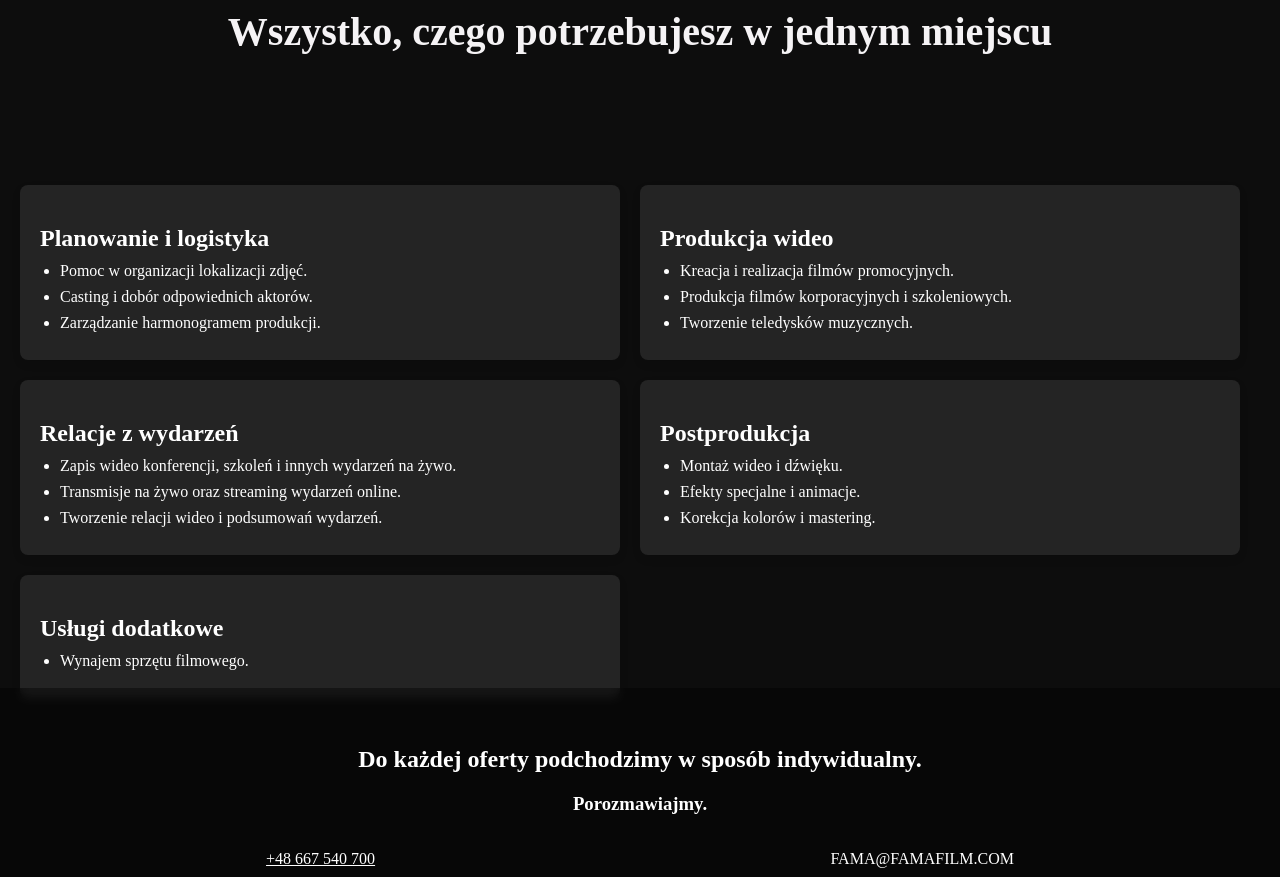
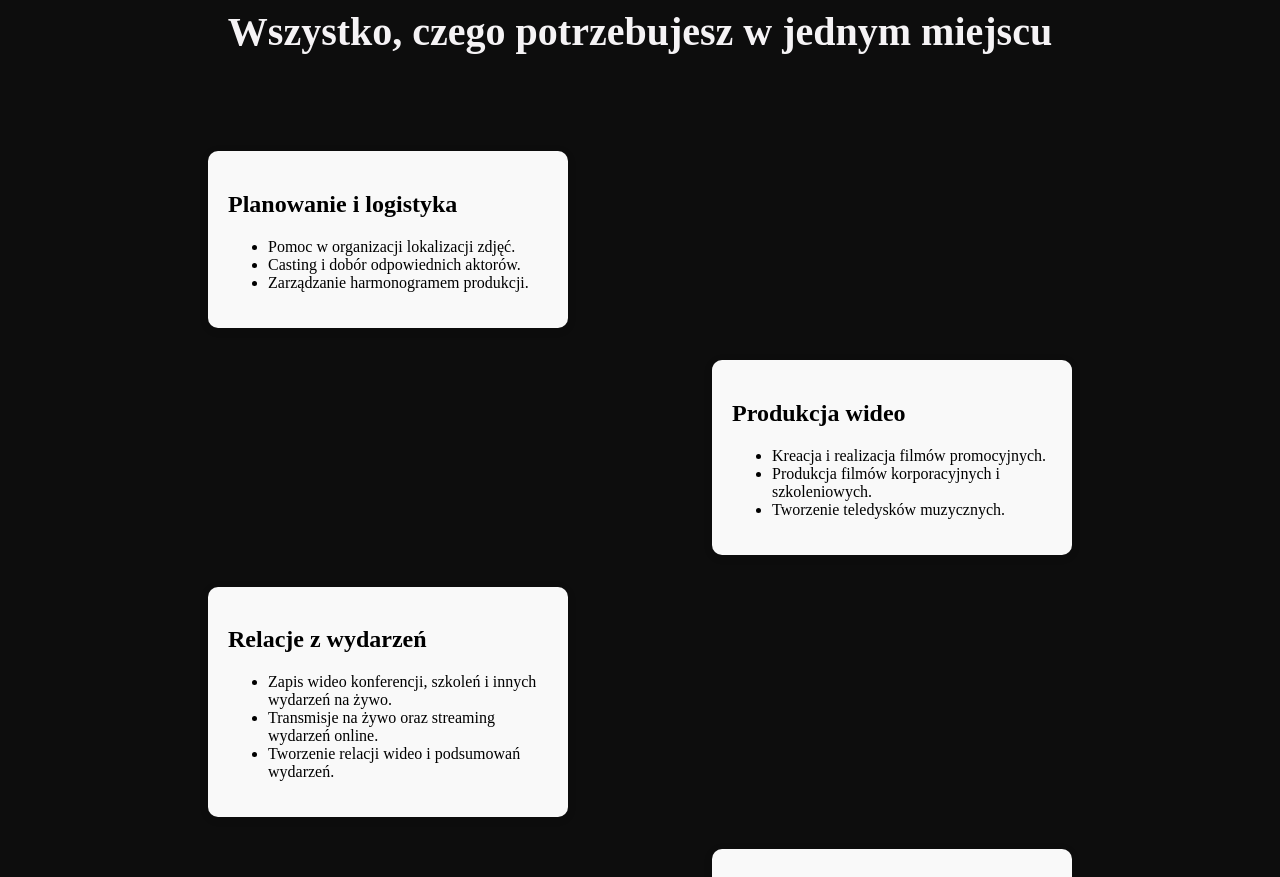
Before and after one commit to kkplak/FAMA, a React (Create React App) app: page /1/home in a window 1280 px wide. Shown: the part 1920-2797 px from the top of the page. Built offline with nearby package versions, Linux system fonts and the light colour scheme; a web font is replaced by a local one.

Commit message:
latest changes

```diff
--- a/src/App.css
+++ b/src/App.css
@@ -105,8 +105,11 @@ body {
 }
 /* NAVIGATION */
 
-.nar-bar {
-  /* backdrop-filter: blur(2px); */
+nav .nar-bar {
+  width: -moz-available; /* Firefox */
+  width: -webkit-fill-available !important; /* Chrome, Safari, Edge */
+  width: fill-available; /* Standard syntax (if supported) */
+  width: 100%; /* Fallback for unsupported browsers */
 }
 
 /* .links {
@@ -150,6 +153,7 @@ h1 {
 .language-container {
   position: absolute;
   right: 0;
+  margin-right: 5%;
   top: 0;
   padding: 2% 3%;
   color: white;
@@ -566,8 +570,8 @@ a {
 }
 
 .fade-in-up {
-  opacity: 1;
-  transform: translateY(0);
+  opacity: 1 !important;
+  transform: translateY(0) !important;
 }
 
 .video-box:hover {
@@ -691,50 +695,72 @@ html {
 
 .subtitles-container {
   position: absolute;
-  bottom: 5%;
+  bottom: 0;
   width: 100%;
 }
 
+.button-box-container {
+  opacity: 0;
+  transform: translateY(20px);
+  transition: opacity 0.5s ease-in-out, transform 0.5s ease-in-out;
+}
+
+.button-box-container.visible {
+  opacity: 1;
+  transform: translateY(0);
+}
+
 .offers-container {
+  width: 100%;
   display: flex;
   flex-wrap: wrap;
-  gap: 20px;
-  padding: 20px;
+  justify-content: center;
 }
 
+.card-wrapper:nth-child(even) {
+  justify-content: end;
+}
+.card-wrapper {
+  width: 70%;
+  display: flex;
+}
 .offer-card {
-  background-color: #7e7e7e35;
-  border-radius: 8px;
-  box-shadow: 0 4px 8px rgba(0, 0, 0, 0.1);
+  background-color: #f9f9f9;
   padding: 20px;
-  width: calc(50% - 20px);
-  box-sizing: border-box;
-  opacity: 1;
-  transform: translateY(30px);
-  transition: opacity 0.6s ease-out, transform 0.6s ease-out;
+  border-radius: 10px;
+  box-shadow: 0 2px 10px rgba(0, 0, 0, 0.1);
+  opacity: 0;
+  transform: translateY(50px);
+  transition: opacity 0.8s ease, transform 0.8s ease;
+  margin: 1rem;
+  width: 20rem;
 }
 
-.offer-title {
-  font-size: 1.5rem;
-  color: #ffffff;
-  margin-bottom: 10px;
-  position: relative;
+.offer-card:hover {
+  transform: scale(1.05);
+  box-shadow: 0 4px 20px rgba(0, 0, 0, 0.15);
 }
 
-.offer-list {
-  list-style-type: disc;
-  margin: 0;
-  padding-left: 20px;
+.wrapper {
+  width: 100%;
+  height: 30%;
+  position: fixed;
+  top: 50%;
+  left: 50%;
+  transform: translateX(-50%) translateY(-50%);
 }
 
-.offer-item {
-  margin-bottom: 8px;
-  color: #ffffff;
+.container {
+  width: 100%;
+  height: 100%;
+  overflow: hidden;
+  background: rgba(255, 255, 255, 0.2);
+  border-radius: 30px;
 }
 
-/* Responsive design */
-@media (max-width: 768px) {
-  .offer-card {
-    width: calc(100% - 20px);
-  }
+.item {
+  width: inherit;
+  height: inherit;
+  background: white;
+  transform-origin: 50% 100%;
 }
--- a/src/components/Footer/Footer.css
+++ b/src/components/Footer/Footer.css
@@ -26,6 +26,8 @@
 }
 
 .contact-text {
+  margin: 7rem 0 5rem;
+  color: #fff;
   z-index: 15;
   width: 100%;
   display: block;
--- a/src/components/Footer/Footer.tsx
+++ b/src/components/Footer/Footer.tsx
@@ -12,13 +12,9 @@ const Layout: React.FC = () => {
       <Outlet />
       <footer id="contact">
         <div className="contact">
-          <div className="contact-text">
-            <h2>{t("contactH2")}</h2>
-            <h3>{t("contactH3")}</h3>
-          </div>
           <div className="contact-people">
             <a href={`tel:${t("famaPhone")}`}>{t("famaPhone")}</a>
-            <p>{t("famaMail")}</p>
+            <a href="mailto:fama@famafilm.com">{t("famaMail")}</a>
           </div>
         </div>
       </footer>
--- a/src/components/NavBar/NavBar.jsx
+++ b/src/components/NavBar/NavBar.jsx
@@ -124,7 +124,7 @@ const NavBar = () => {
     zIndex: 1000,
     transition: "0.3s ease-out",
     backdropFilter: "blur(5px)",
-    width: "-moz-available",
+    width: "100%",
   };
 
   return (
--- a/src/pages/Home.tsx
+++ b/src/pages/Home.tsx
@@ -5,6 +5,7 @@ import ButtonBox from "../components/ButtonBox/ButtonBox";
 import Sticky from "../components/Sticky/Sticky";
 import LanguageSwitcher from "../components/LanguageSwitcher/LanguageSwitcher";
 import Subtitles from "../components/Subtitles/Subtitles";
+import { motion, useViewportScroll, useTransform } from "framer-motion";
 
 const Home: React.FC = () => {
   const { t, i18n } = useTranslation();
@@ -17,7 +18,9 @@ const Home: React.FC = () => {
   const [isOpen, setIsOpen] = useState(false);
   const [currentVideo, setCurrentVideo] = useState("");
   const videoRefs = useRef<Array<HTMLDivElement | null>>([]);
-
+  const offersRefs = useRef<Array<HTMLDivElement | null>>([]); // Ref for offers
+  const { scrollYProgress } = useViewportScroll();
+  const scale = useTransform(scrollYProgress, [0, 1], [0.2, 2]);
   const offersData = [
     {
       title: t("offer1H2"),
@@ -76,9 +79,16 @@ const Home: React.FC = () => {
       if (ref) observer.observe(ref);
     });
 
+    offersRefs.current.forEach((ref) => {
+      if (ref) observer.observe(ref); // Observe the offers section
+    });
+
     return () => {
       if (videoRefs.current) {
         videoRefs.current.forEach((ref) => ref && observer.unobserve(ref));
+      }
+      if (offersRefs.current) {
+        offersRefs.current.forEach((ref) => ref && observer.unobserve(ref)); // Unobserve the offers section
       }
     };
   }, [contentVisible]);
@@ -185,11 +195,19 @@ const Home: React.FC = () => {
           </div>
         </div>
 
-        <div id="content" className="button-box-container">
+        <div
+          id="content"
+          className={`button-box-container ${!loading ? "visible" : ""}`}
+        >
           <h1 className="insurances-header">{t("offerH1")}</h1>
           <div className="offers-container">
             {offersData.map((offer, index) => (
-              <div key={index} className="offer-card">
+              <div className="card-wrapper">
+                <div
+                  key={index}
+                  className="offer-card"
+                  ref={(el) => (offersRefs.current[index] = el)} // Add ref to offers
+                >
                   <h2 className="offer-title">{offer.title}</h2>
                   <ul className="offer-list">
                     {offer.items.map((item, idx) => (
@@ -199,8 +217,28 @@ const Home: React.FC = () => {
                     ))}
                   </ul>
                 </div>
+              </div>
             ))}
           </div>
+        </div>
+        {/* <div className="wrapper">
+          <motion.div
+            className="container"
+            style={{
+              scale,
+            }}
+          >
+            <motion.div
+              className="item"
+              style={{
+                scaleY: scrollYProgress,
+              }}
+            />
+          </motion.div>
+        </div> */}
+        <div className="contact-text">
+          <h1>{t("contactH2")}</h1>
+          <h2>{t("contactH3")}</h2>
         </div>
       </div>
 
```
Also changed, not shown: package.json (+8 -3 lines), src/components/Offers/OfferCard.js (added, +42 -0 lines), src/components/Offers/Offers.tsx (added, +40 -0 lines), 2 other files (tests, documents, lock files or other folders). Lines whose indentation alone changed are shown as unchanged.
